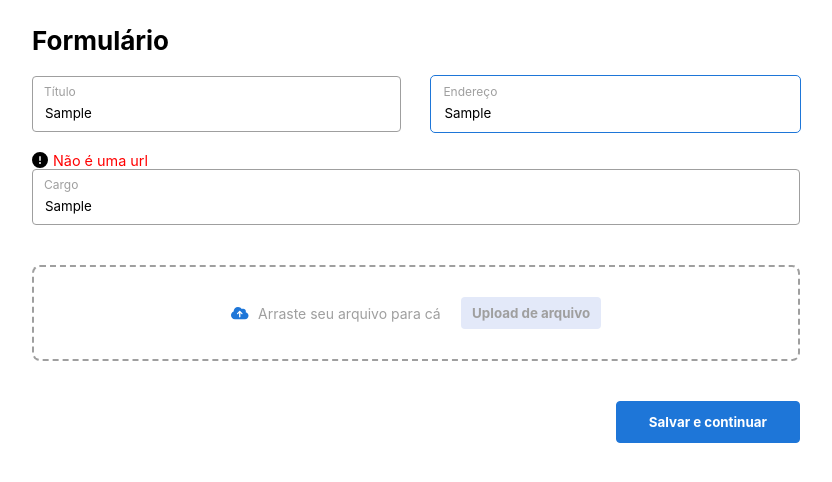
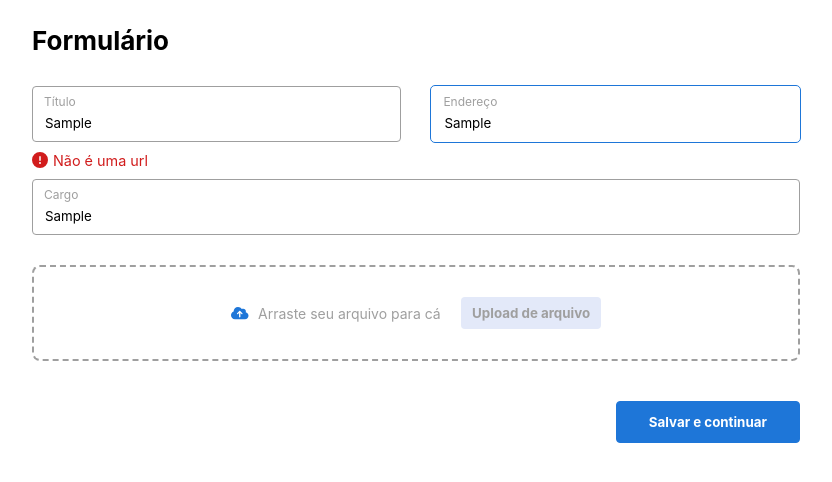
Before and after one commit to thamiavicente/my-first-form, a React (Vite) app: page / in a window 1280 px wide. Both pictures are taken after typing "Sample", "Sample", "Sample" into the empty fields and a click on the button "Upload de arquivo". Shown: the top 482 px of the page, without its empty margins (224-1056 px from the left). Built offline with nearby package versions, Linux system fonts and the light colour scheme.

Commit message:
fix: Error message layout

```diff
--- a/src/design-system/components/atomic-design/01_atoms/ErrorMessage/index.tsx
+++ b/src/design-system/components/atomic-design/01_atoms/ErrorMessage/index.tsx
@@ -5,14 +5,14 @@ import { faCircleExclamation } from '@fortawesome/free-solid-svg-icons'
 
 export function ErrorMessage({errorMessage = 'Operação inválida'}: Props) {
   return (
-    <S.Container>
+    <S.ErrorMessage>
       <FontAwesomeIcon
         className="font-awesome-icon"
         icon={faCircleExclamation}
       />
-      <S.ErrorMessage>
+      <S.ErrorMessageText>
         { errorMessage }
-      </S.ErrorMessage>
-    </S.Container>
+      </S.ErrorMessageText>
+    </S.ErrorMessage>
   )
 }
--- a/src/design-system/components/atomic-design/01_atoms/ErrorMessage/styles.ts
+++ b/src/design-system/components/atomic-design/01_atoms/ErrorMessage/styles.ts
@@ -1,11 +1,15 @@
 import styled from 'styled-components';
 
-export const ErrorMessage = styled.span `
+export const ErrorMessage = styled.div `
+  display: flex;
+  gap: 5px;
+
+  .font-awesome-icon {
+    color: #d11c1c;
+  }
+`
+export const ErrorMessageText = styled.span `
   font-family: 'Inter', 'Avenir', Helvetica, Arial, sans-serif;
-  color: red;
+  color: #d11c1c;
   font-size: 0.9rem;
 `
-export const Container = styled.div `
-  display: flex;
-  gap: 5px;
-`
--- a/src/design-system/components/atomic-design/01_atoms/Input/styles.ts
+++ b/src/design-system/components/atomic-design/01_atoms/Input/styles.ts
@@ -6,7 +6,7 @@ export const Input = styled.input `
   border-radius: 4px;
   padding: 28px 12px 10px;
   color: #000;
-  margin-bottom: 20px;
+  margin: 10px 0;
   width: calc(100% - 26px);
 
   ::placeholder {
--- a/src/design-system/components/atomic-design/01_atoms/Label/styles.ts
+++ b/src/design-system/components/atomic-design/01_atoms/Label/styles.ts
@@ -3,7 +3,7 @@ import styled from 'styled-components';
 export const LabelInput = styled.label `
   color: #9f9f9f;
   position: absolute;
-  top: 8px;
+  top: 18px;
   left: 12px;
   font-size: 12px;
   font-family: Inter, Avenir, Helvetica, Arial, sans-serif;
```
